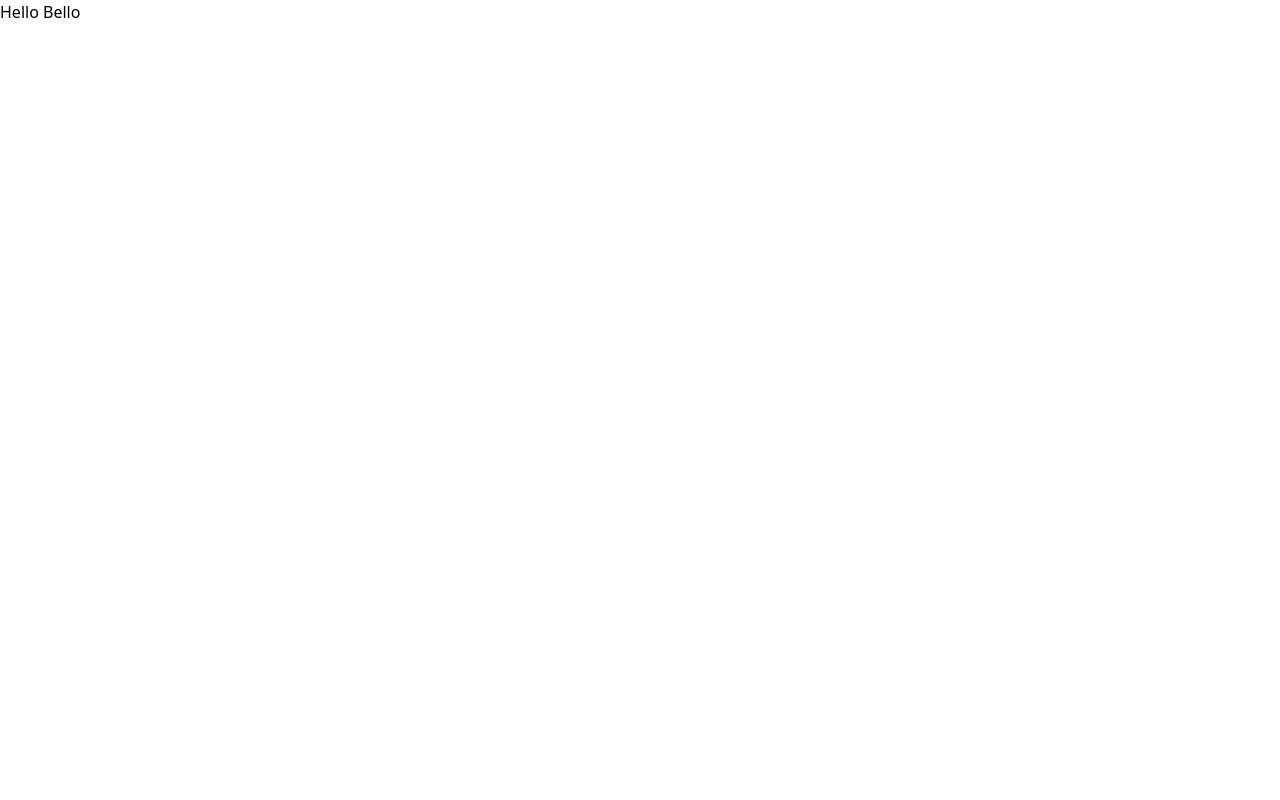
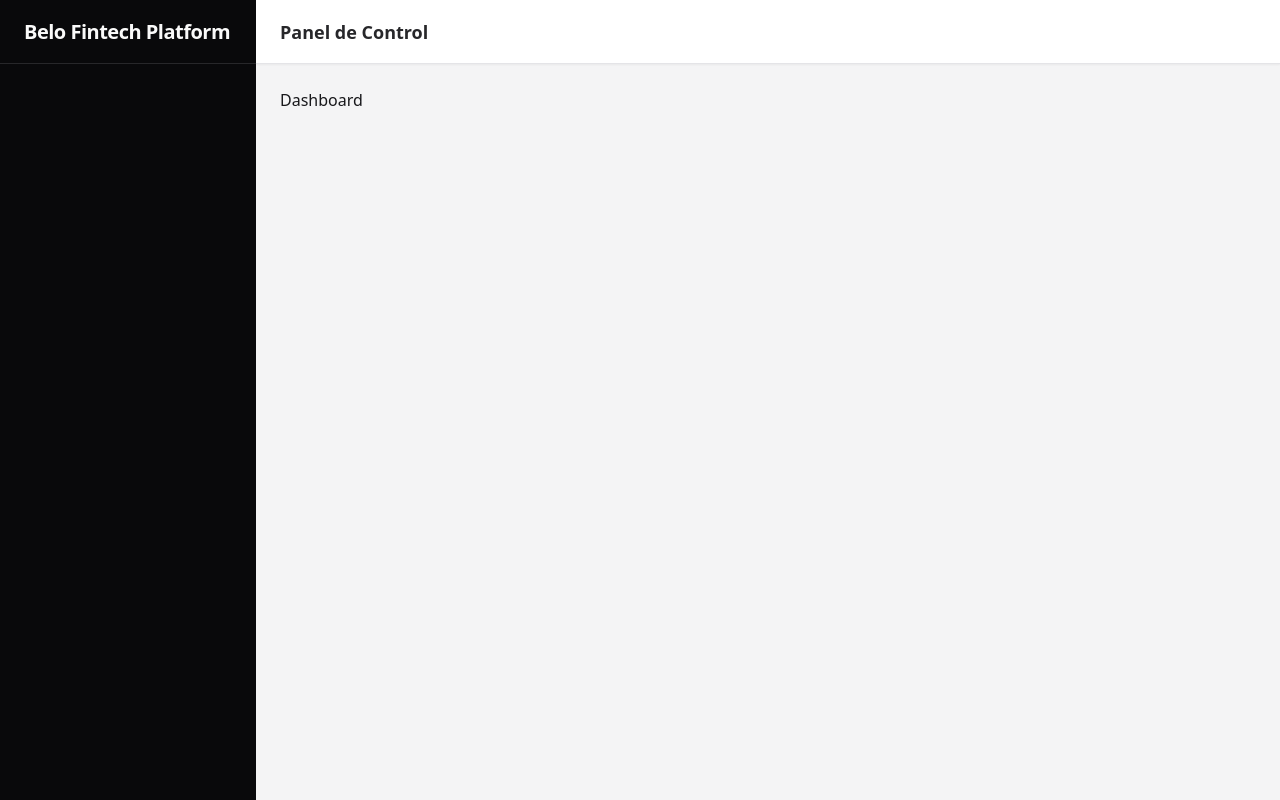
Before and after one commit to joaquindlr/belo-frontend, a React (Vite) app: page / in a window 1280 px wide. Built offline with nearby package versions, Linux system fonts and the light colour scheme.

Commit message:
add default layout

```diff
--- a/package.json
+++ b/package.json
@@ -15,11 +15,12 @@
     "axios": "1.16.1",
     "class-variance-authority": "0.7.1",
     "clsx": "2.1.1",
-    "lucide-react": "1.16.0",
+    "lucide-react": "^1.16.0",
     "next-themes": "0.4.6",
     "radix-ui": "1.4.3",
     "react": "19.2.6",
     "react-dom": "19.2.6",
+    "react-router-dom": "^7.15.1",
     "shadcn": "4.8.2",
     "sonner": "2.0.7",
     "tailwind-merge": "3.6.0",
--- a/src/App.tsx
+++ b/src/App.tsx
@@ -1,5 +1,23 @@
+import { BrowserRouter, Route, Routes } from "react-router-dom";
+import AppLayout from "./components/layout/AppLayout";
+
 function App() {
-  return <div>Hello Bello</div>;
+  return (
+    <BrowserRouter>
+      <Routes>
+        <Route path="/" element={<AppLayout />}>
+          <Route index element={<div>Dashboard</div>} />
+
+          <Route
+            path="transactions/new"
+            element={<div>Crear transaccion</div>}
+          />
+
+          <Route path="approvals" element={<div>Menu de aprobaciones</div>} />
+        </Route>
+      </Routes>
+    </BrowserRouter>
+  );
 }
 
 export default App;
--- /dev/null
+++ b/src/components/layout/AppLayout.tsx
@@ -0,0 +1,26 @@
+import { Outlet } from "react-router-dom";
+
+function AppLayout() {
+  return (
+    <div className="flex h-screen w-full bg-zinc-100 font-sans text-zinc-900">
+      <aside className="w-64 bg-zinc-950 text-zinc-50 flex flex-col">
+        <div className="h-16 flex items-center px-6 border-b border-zinc-800 font-semibold text-xl tracking-tight">
+          Belo Fintech Platform
+        </div>
+        <nav className="flex-1 p-4"></nav>
+      </aside>
+      <div className="flex flex-1 flex-col overflow-hidden">
+        <header className="h-16 bg-white border-b border-zinc-200 flex items-center px-6 shadow-sm z-10">
+          <h2 className="text-lg font-semibold text-zinc-800">
+            Panel de Control
+          </h2>
+        </header>
+        <main className="flex-1 p-6 overflow-auto">
+          <Outlet />
+        </main>
+      </div>
+    </div>
+  );
+}
+
+export default AppLayout;
```
Also changed, not shown: 1 other file (tests, documents, lock files or other folders).
